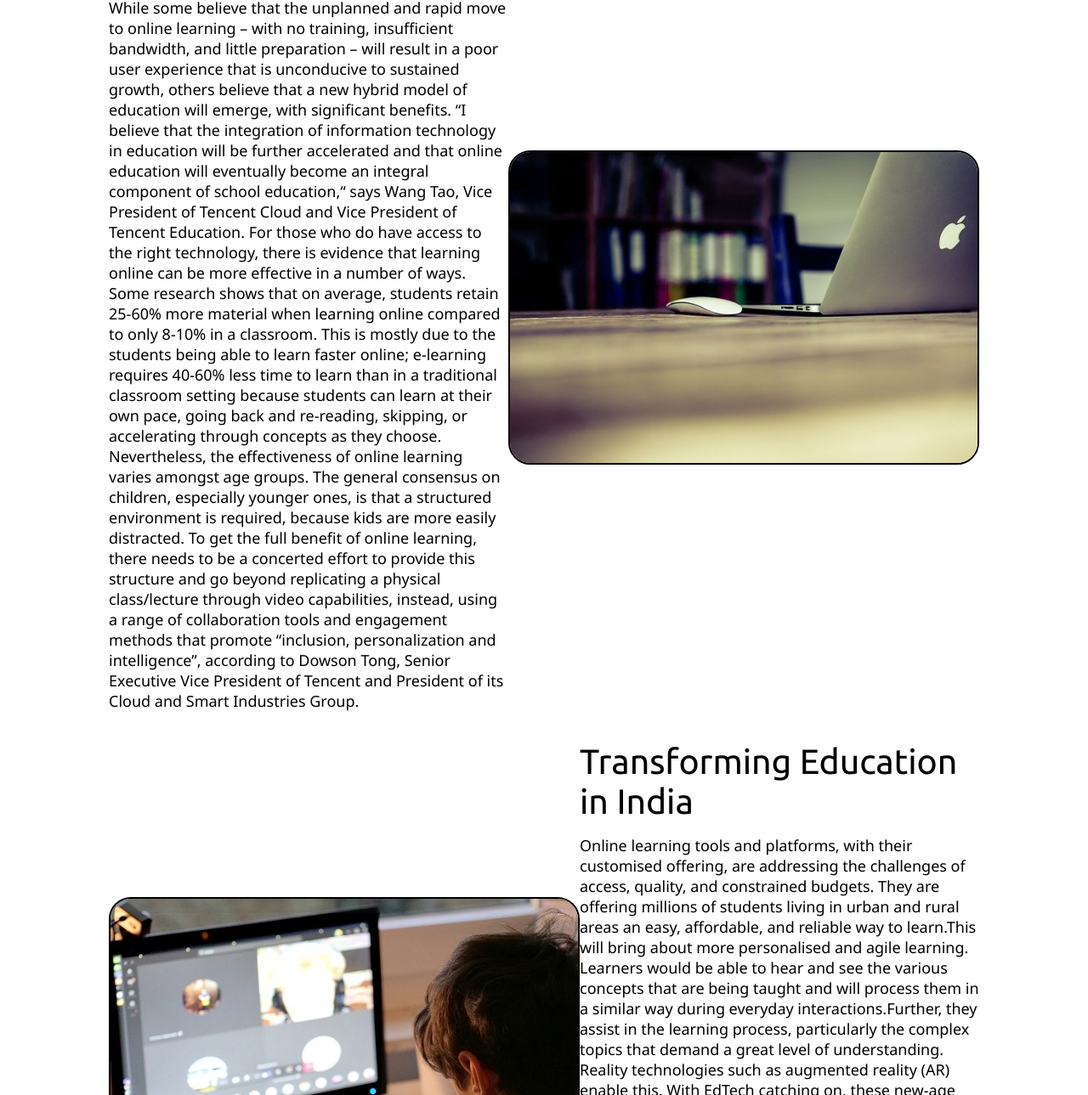
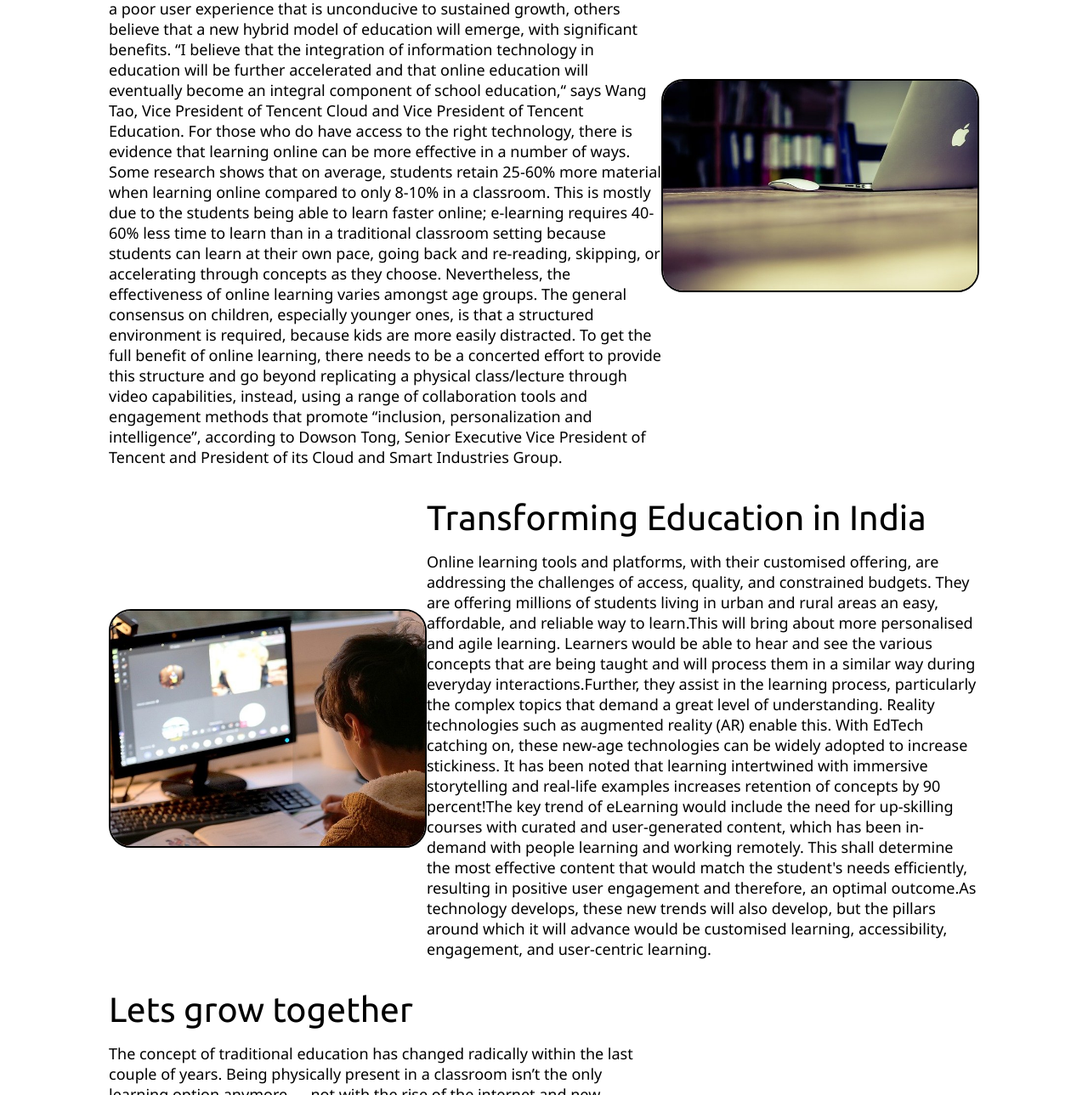
Before and after one commit to dpramanick/education, a plain HTML site: page index.html in a window 1280 px wide. Shown: the part 751-2040 px from the top of the page at 85% size. Drawn offline with Linux system fonts and the light colour scheme.

Commit message:
Update style.css

```diff
--- a/style.css
+++ b/style.css
@@ -148,7 +148,7 @@ html{
     font-family: 'Segoe UI', 'Segoe UI', Tahoma, Geneva, Verdana, sans-serif;
 }
 .thumbnail img{
-    width: 550px;
+    width: 370px;
     border: 2px solid black;
     border-radius: 26px;
     margin-top: 19px;
```
